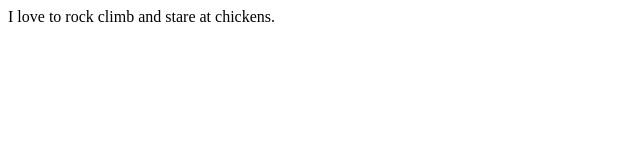
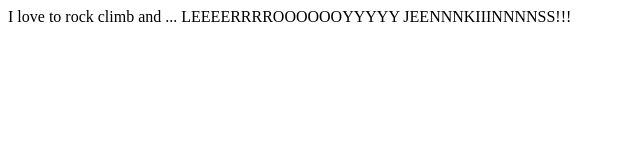
Before and after one commit to Montana-Code-School/git2knowyou, a plain HTML site: page public/students/nick.html in a window 1280 px wide. Shown: the whole page, without its empty margins (0-640 px from the left). Drawn offline with Linux system fonts and the light colour scheme.

Commit message:
added wowification

```diff
--- a/public/students/nick.html
+++ b/public/students/nick.html
@@ -5,6 +5,7 @@
     <title>Nicks file</title>
   </head>
   <body>
-    I love to rock climb and stare at chickens.
+    I love to rock climb and ...
+    LEEEERRRROOOOOOYYYYY JEENNNKIIINNNNSS!!!
   </body>
 </html>
```
